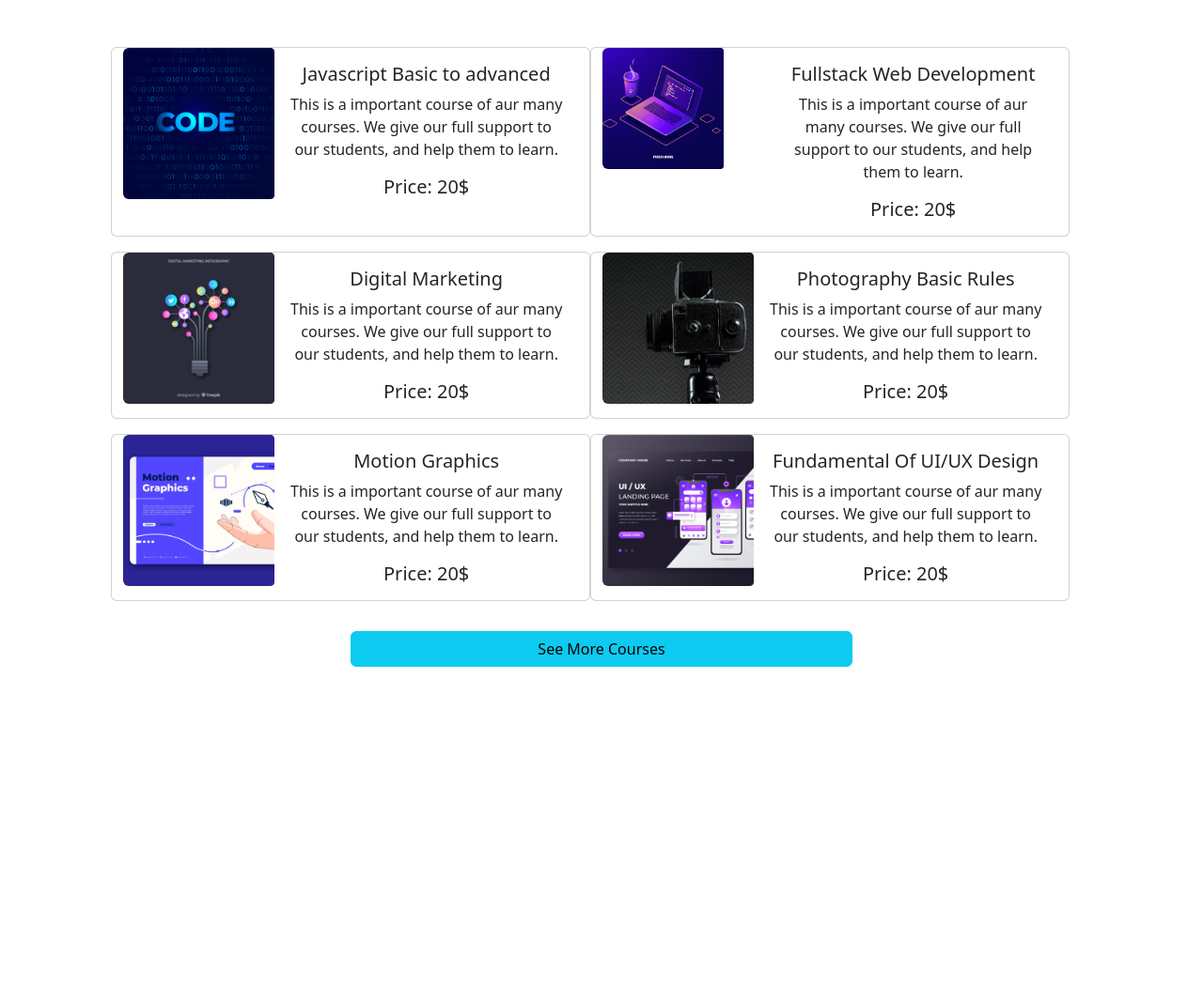
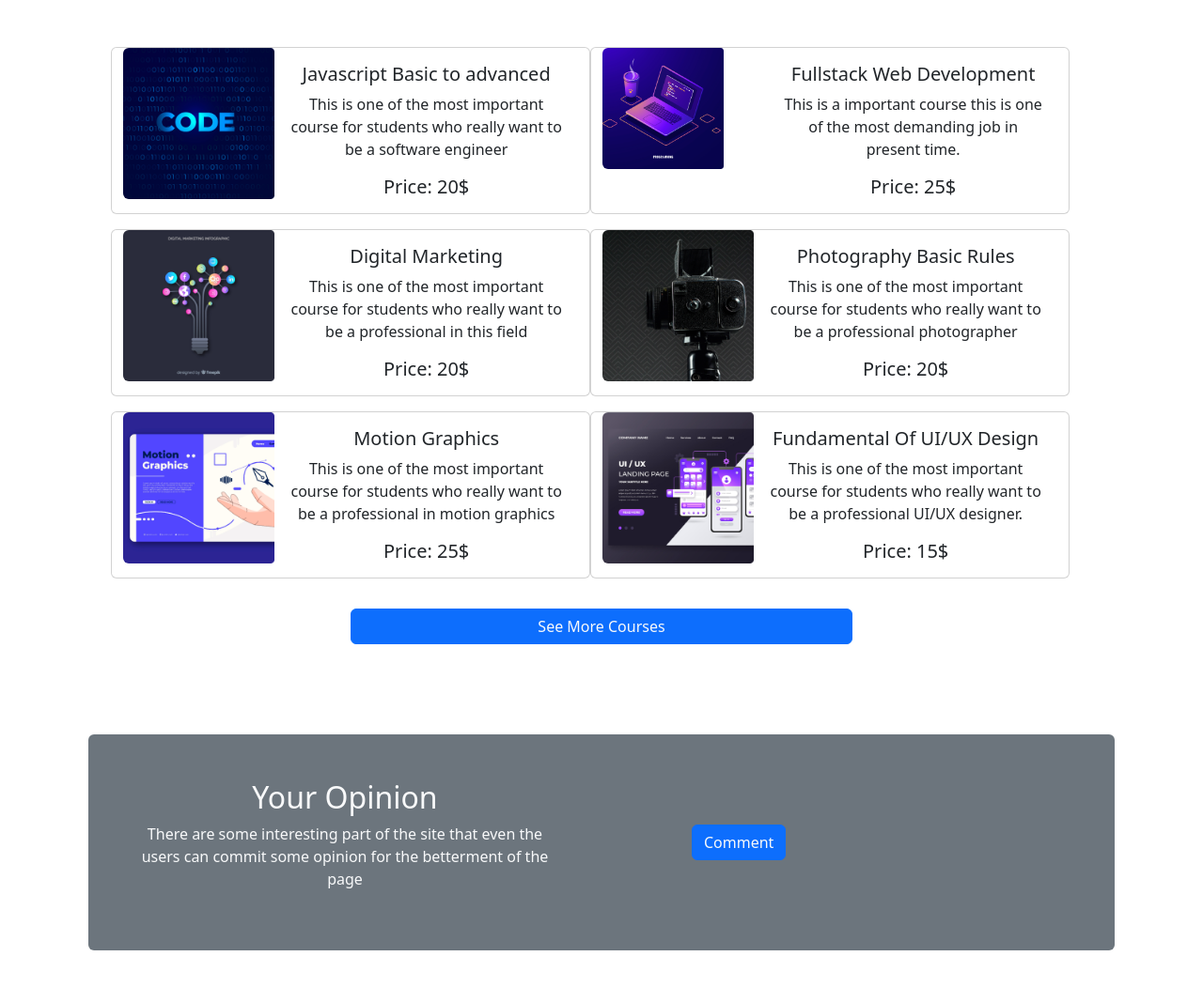
Before and after one commit to rupakbairagi/courses-pro, a plain HTML site: page index.html in a window 1280 px wide. Shown: the part 853-1904 px from the top of the page at 94% size. Before the commit the page ends 1611 px from the top, so only its background shows below. Drawn offline with nearby package versions, Linux system fonts and the light colour scheme.

Commit message:
done modal

```diff
--- a/index.html
+++ b/index.html
@@ -122,7 +122,7 @@
                                 <div class="col-md-8">
                                     <div class="card-body">
                                         <h5 class="card-title">Javascript Basic to advanced</h5>
-                            <p class="card-text">This is a important course of aur many courses. We give our full support to our students, and help them to learn.</p>
+                                        <p class="card-text">This is one of the most important course for students who really want to be a software engineer</p>
                                         <h5 class="card-text">Price: 20$</h5>
                                     </div>
                                 </div>
@@ -136,8 +136,9 @@
                                 <div class="col-md-8">
                                     <div class="card-body">
                                         <h5 class="card-title">Fullstack Web Development</h5>
-                            <p class="card-text">This is a important course of aur many courses. We give our full support to our students, and help them to learn.</p>
-                            <h5 class="card-text">Price: 20$</h5>
+                                        <p class="card-text">This is a important course this is one of the most demanding job in present time.
+                                            </p>
+                                        <h5 class="card-text">Price: 25$</h5>
                                     </div>
                                 </div>
                             </div>
@@ -150,7 +151,7 @@
                                 <div class="col-md-8">
                                     <div class="card-body">
                                         <h5 class="card-title">Digital Marketing</h5>
-                            <p class="card-text">This is a important course of aur many courses. We give our full support to our students, and help them to learn.</p>
+                                        <p class="card-text">This is one of the most important course for students who really want to be a professional in this field</p>
                                         <h5 class="card-text">Price: 20$</h5>
                                     </div>
                                 </div>
@@ -164,7 +165,7 @@
                                 <div class="col-md-8">
                                     <div class="card-body">
                                         <h5 class="card-title">Photography Basic Rules</h5>
-                            <p class="card-text">This is a important course of aur many courses. We give our full support to our students, and help them to learn.</p>
+                                        <p class="card-text">This is one of the most important course for students who really want to be a professional photographer</p>
                                         <h5 class="card-text">Price: 20$</h5>
                                     </div>
                                 </div>
@@ -178,8 +179,8 @@
                                 <div class="col-md-8">
                                     <div class="card-body">
                                         <h5 class="card-title">Motion Graphics</h5>
-                            <p class="card-text">This is a important course of aur many courses. We give our full support to our students, and help them to learn.</p>
-                            <h5 class="card-text">Price: 20$</h5>
+                                        <p class="card-text">This is one of the most important course for students who really want to be a professional in motion graphics</p>
+                                        <h5 class="card-text">Price: 25$</h5>
                                     </div>
                                 </div>
                             </div>
@@ -192,8 +193,8 @@
                                 <div class="col-md-8">
                                     <div class="card-body">
                                         <h5 class="card-title">Fundamental Of UI/UX Design</h5>
-                            <p class="card-text">This is a important course of aur many courses. We give our full support to our students, and help them to learn.</p>
-                            <h5 class="card-text">Price: 20$</h5>
+                                        <p class="card-text">This is one of the most important course for students who really want to be a professional UI/UX designer.</p>
+                                        <h5 class="card-text">Price: 15$</h5>
                                     </div>
                                 </div>
                             </div>
@@ -201,12 +202,53 @@
                     </div>
                 </div>
                 <div class="d-grid gap-2 col-6 mx-auto mt-3  pb-5">
-                  <div class="btn btn-info ">See More Courses</div>
+                    <div class="btn btn-primary text-light ">See More Courses</div>
                 </div>
             </section>
             <!-- offered courses ends  -->
 
+            <!-- upinion  -->
 
+            <section class="mt-5 mb-5">
+                <div class="container bg-secondary mt-5 rounded">
+                    <div class="row row-cols-2">
+                        <div class="p-5">
+                            <h2 class="text-center text-light">Your Opinion</h2>
+                            <p class="text-center text-light">There are some interesting part of the site that even the users can commit some opinion for the betterment of the page</p>
+                        </div>
+                        <div class=" mt-5 p-5">
+                            <button type="button" class="btn btn-primary text-light ms-5" data-bs-toggle="modal"
+                                data-bs-target="#exampleModal">
+                                Comment
+                            </button>
+                        </div>
+                    </div>
+                </div>
+                <!-- modal -->
+                <div class="modal fade" id="exampleModal" tabindex="-1" aria-labelledby="exampleModalLabel"
+                    aria-hidden="true">
+                    <div class="modal-dialog">
+                        <div class="modal-content">
+                            <div class="modal-header">
+                                <h5 class="modal-title" id="exampleModalLabel">Comment</h5>
+                                <button type="button" class="btn-close" data-bs-dismiss="modal"
+                                    aria-label="Close"></button>
+                            </div>
+                            <div class="modal-body">
+                                <form action="">
+                                    <input class="form-control" type="text" value="Write Something"
+                                        aria-label="readonly input example" readonly>
+                                </form>
+                            </div>
+                            <div class="modal-footer">
+                                <button type="button" class="btn btn-danger" data-bs-dismiss="modal">Close</button>
+                                <button type="button" class="btn btn-success">Save changes</button>
+                            </div>
+                        </div>
+                    </div>
+                </div>
+            </section>
+            <!-- upinion  -->
 
 
 
```
Lines whose indentation alone changed are shown as unchanged.
